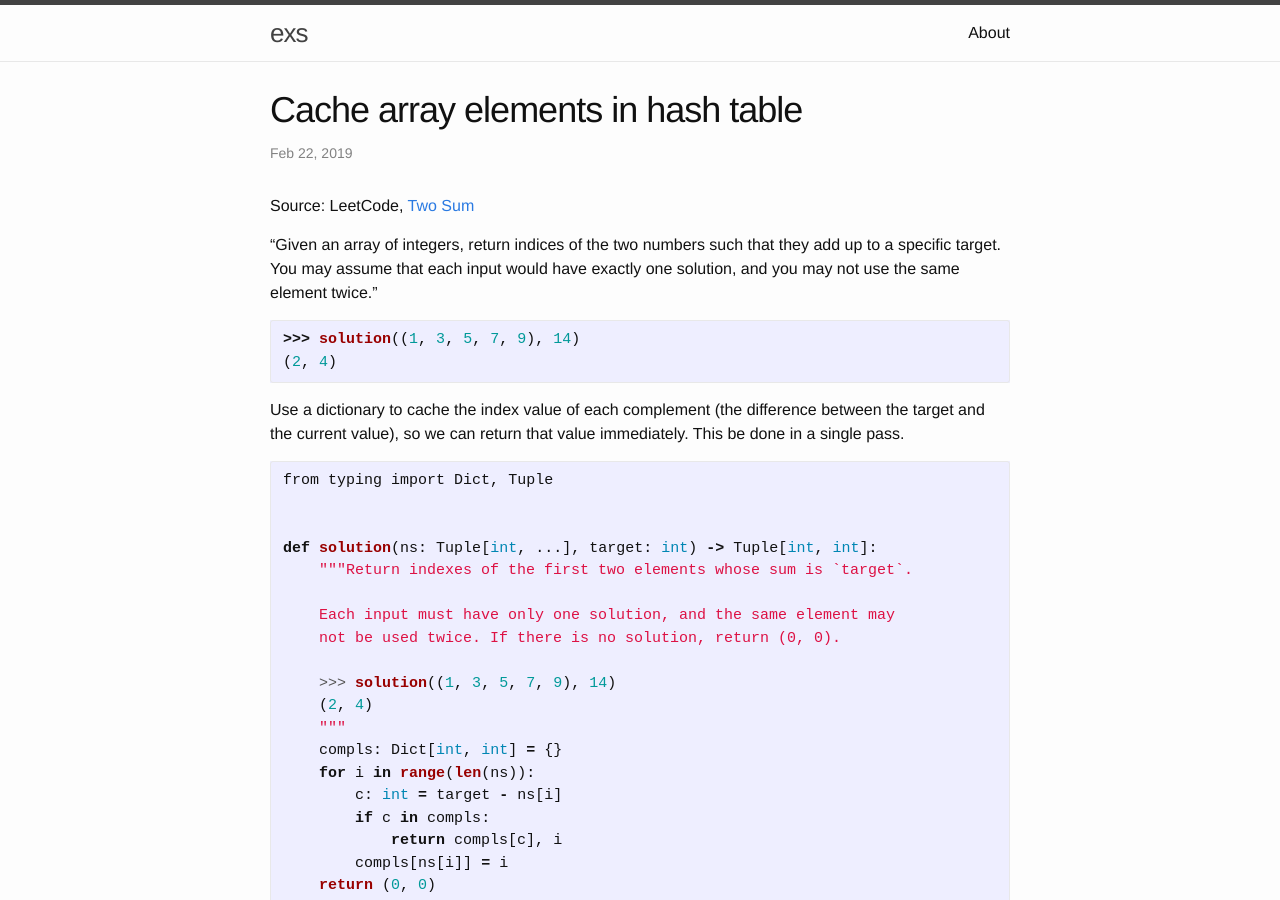
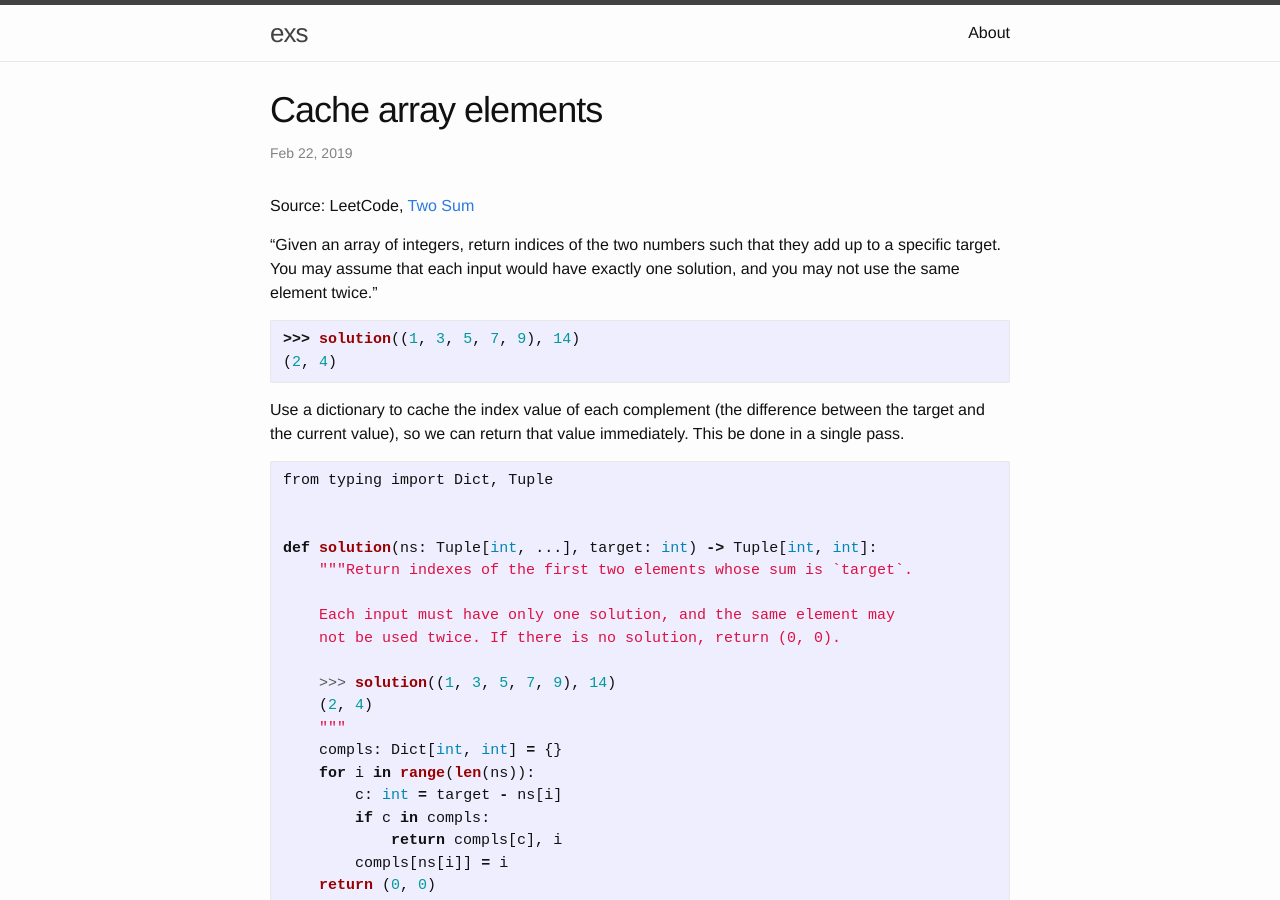
Before and after one commit to bitfragment/exs, a Jekyll site: the page built from _posts/2019-02-22-array-hash.md, in a window 1280 px wide and 900 px high. Built offline with Jekyll 4.4.1, drawn with Linux system fonts in a browser that asks for light colours.

Commit message:
Hotfix post title

```diff
--- a/_posts/2019-02-22-array-hash.md
+++ b/_posts/2019-02-22-array-hash.md
@@ -1,5 +1,5 @@
 ---
-title: "Cache array elements in hash table"
+title: "Cache array elements"
 date: 2019-02-22
 tags: python
 ---
```
